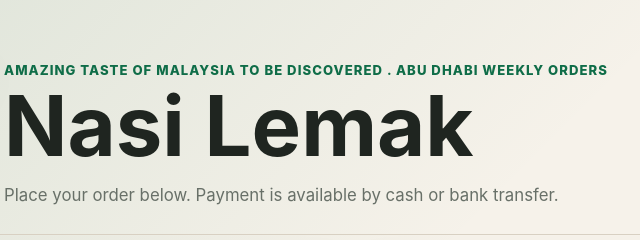
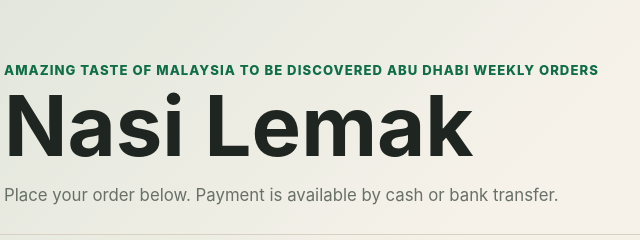
Before and after one commit to anwarkhairul2905-blip/cbriorderlist, a website: page index.html in a window 1280 px wide. Shown: the top 240 px of the page, 288-928 px from the left. Drawn offline with Linux system fonts and the light colour scheme.

Commit message:
Fix customer tagline wording

```diff
--- a/index.html
+++ b/index.html
@@ -12,7 +12,7 @@
       <div class="brand-block">
         <img class="brand-logo" src="assets/cart-by-ryna-logo.png" alt="Cart by Ryna Ismail">
         <div>
-          <p class="kicker">Amazing taste of Malaysia to be discovered . Abu Dhabi weekly orders</p>
+          <p class="kicker">Amazing taste of Malaysia to be discovered Abu Dhabi weekly orders</p>
           <h1>Nasi Lemak</h1>
           <p class="intro">Place your order below. Payment is available by cash or bank transfer.</p>
         </div>
```
